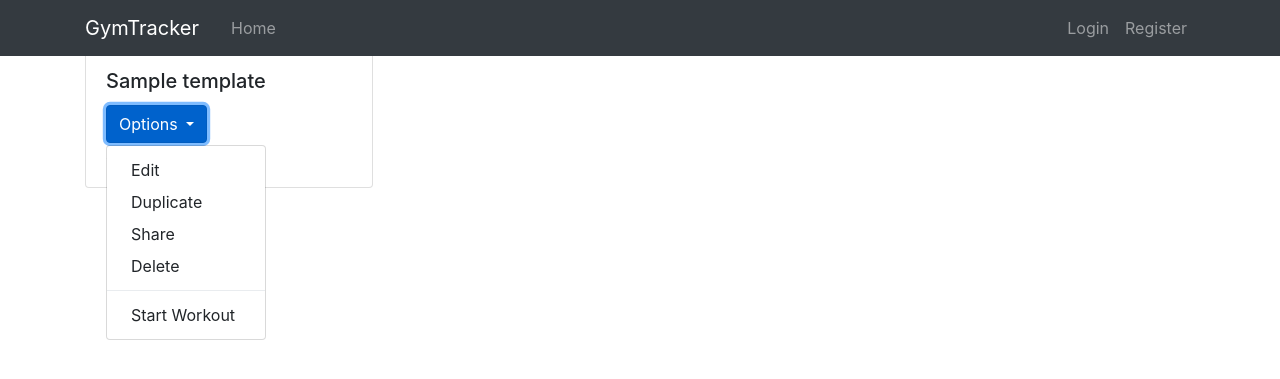
After one commit to jsntgt/gymtracker, a Django app: template gymtracker/workout/templates/workout/workout_home.html in a window 1280 px wide, after a click on "Options". The commit adds this page. Shown: the top 379 px of the page. Run offline with Django 3.2, Linux system fonts and the light colour scheme; the template is opened without the code that fills it: most values are stand-ins (such as "Sample title", 1, 10 or a date in 2020); some libraries are stand-ins or nearby versions.

Commit message:
basic workout home page view

```diff
--- a/gymtracker/gymtracker/urls.py
+++ b/gymtracker/gymtracker/urls.py
@@ -31,6 +31,7 @@ urlpatterns = [
     path('profile/', user_views.profile, name="profile"),
     path('profile/update/', user_views.update, name="update"),
     path('', include('users.urls')),
+    path('workout/', include('workout.urls')),
 ]
 if settings.DEBUG:
     urlpatterns += static(settings.MEDIA_URL, document_root=settings.MEDIA_ROOT)
--- a/gymtracker/macros/templates/base.html
+++ b/gymtracker/macros/templates/base.html
@@ -4,13 +4,14 @@
 <head>
     <meta charset="UTF-8">
     <link rel="stylesheet" href="https://stackpath.bootstrapcdn.com/bootstrap/4.1.3/css/bootstrap.min.css">
-    <script src="https://stackpath.bootstrapcdn.com/bootstrap/4.1.3/js/bootstrap.min.js"></script>
+    <link rel="stylesheet" href="https://cdn.jsdelivr.net/npm/bootstrap-icons@1.3.0/font/bootstrap-icons.css">
     <link rel="stylesheet" type="text/css" href="{% static 'css/styles.css' %}">
+    <meta name="viewport" content="width=device-width, initial-scale=1">
     {% block head %}{% endblock head %}
 </head>
 <body class="mt-5">
     <header class="site-header">
-        <nav class="navbar navbar-expand-md navbar-dark bg-steel fixed-top">
+        <nav class="navbar navbar-expand-md navbar-dark bg-steel fixed-top bg-dark">
             <div class="container">
               <a class="navbar-brand mr-4" href="{% url 'home' %}">GymTracker</a>
               <button class="navbar-toggler" type="button" data-toggle="collapse" data-target="#navbarToggle" aria-controls="navbarToggle" aria-expanded="false" aria-label="Toggle navigation">
@@ -23,6 +24,7 @@
             <!-- Navbar Right Side -->
             <div class="navbar-nav d-flex">
                 {% if user.is_authenticated %}
+                    <a class="nav-item nav-link" href="{% url 'workout-home' %}">Workout</a>
                     <a class="nav-item nav-link" href="{% url 'add_product' %}">Add Product</a>
                     <a class="nav-item nav-link" href="{% url 'profile' %}">Profile</a>
                     <a class="nav-item nav-link" href="{% url 'logout' %}">Logout</a>
@@ -49,5 +51,8 @@
             </div>
         </div>
     </main>
+<script src="https://code.jquery.com/jquery-3.2.1.slim.min.js" integrity="sha384-KJ3o2DKtIkvYIK3UENzmM7KCkRr/rE9/Qpg6aAZGJwFDMVNA/GpGFF93hXpG5KkN" crossorigin="anonymous"></script>
+<script src="https://cdnjs.cloudflare.com/ajax/libs/popper.js/1.12.9/umd/popper.min.js" integrity="sha384-ApNbgh9B+Y1QKtv3Rn7W3mgPxhU9K/ScQsAP7hUibX39j7fakFPskvXusvfa0b4Q" crossorigin="anonymous"></script>
+<script src="https://maxcdn.bootstrapcdn.com/bootstrap/4.0.0/js/bootstrap.min.js" integrity="sha384-JZR6Spejh4U02d8jOt6vLEHfe/JQGiRRSQQxSfFWpi1MquVdAyjUar5+76PVCmYl" crossorigin="anonymous"></script>
 </body>
 </html>
--- a/gymtracker/users/models.py
+++ b/gymtracker/users/models.py
@@ -12,8 +12,8 @@ class Profile(models.Model):
     def __str__(self):
         return f'{self.user.username} Profile'
 
-    def save(self):
-        super().save()
+    def save(self, *args, **kwargs):
+        super(Profile, self).save(*args, **kwargs)
         img = Image.open(self.image.path)
         if img.height > 300 or img.width > 300:
             output_size = (300, 300)
--- a/gymtracker/workout/models.py
+++ b/gymtracker/workout/models.py
@@ -40,12 +40,12 @@ class Exercise(models.Model):
 
 class Template(models.Model):
     name = models.CharField(max_length=30)
-    user = models.OneToOneField(User, on_delete=models.CASCADE)
+    author = models.ForeignKey(User, on_delete=models.CASCADE)
     notes = models.CharField(max_length=255)
     exercises = models.ManyToManyField(Exercise)
 
     def __str__(self):
-        return f"{self.user.username}'s-{self.name} template"
+        return f"{self.author.username}'s-{self.name} template"
 
 
 class Workout(models.Model):
--- /dev/null
+++ b/gymtracker/workout/templates/workout/workout_home.html
@@ -0,0 +1,36 @@
+{% extends 'base.html' %}
+
+{% block head %}
+<title>Workout</title>
+{% endblock head %}
+
+{% block content %}
+{% for template in templates %}
+<div class="card" style="width: 18rem;">
+    <div class="card-body">
+        <h5 class="card-title">{{ template.name }}</h5>
+        <div class="dropdown">
+          <button class="btn btn-primary dropdown-toggle" type="button"
+                  id="dropdownMenuButton" data-toggle="dropdown"
+                  aria-haspopup="true" aria-expanded="false">
+            Options
+          </button>
+          <div class="dropdown-menu" aria-labelledby="dropdownMenuButton">
+            <a class="dropdown-item" href="#">Edit</a>
+            <a class="dropdown-item" href="#">Duplicate</a>
+            <a class="dropdown-item" href="#">Share</a>
+            <a class="dropdown-item" href="#">Delete</a>
+              <div class="dropdown-divider"></div>
+            <a class="dropdown-item" href="#">Start Workout</a>
+          </div>
+        </div>
+        <p class="card-text">
+            {% for exercise in template.exercises.all %}
+            {{ exercise.name }}{% if not forloop.last %}, {% endif %}
+            {% endfor %}
+        </p>
+    </div>
+</div>
+{% endfor %}
+
+{% endblock content %}
```
Also changed, not shown: gymtracker/workout/urls.py (added, +7 -0 lines), gymtracker/workout/views.py (+14 -2 lines), gymtracker/package-lock.json (added), gymtracker/workout/migrations/0007_alter_template_user.py (added), gymtracker/workout/migrations/0008_rename_user_template_author.py (added).
